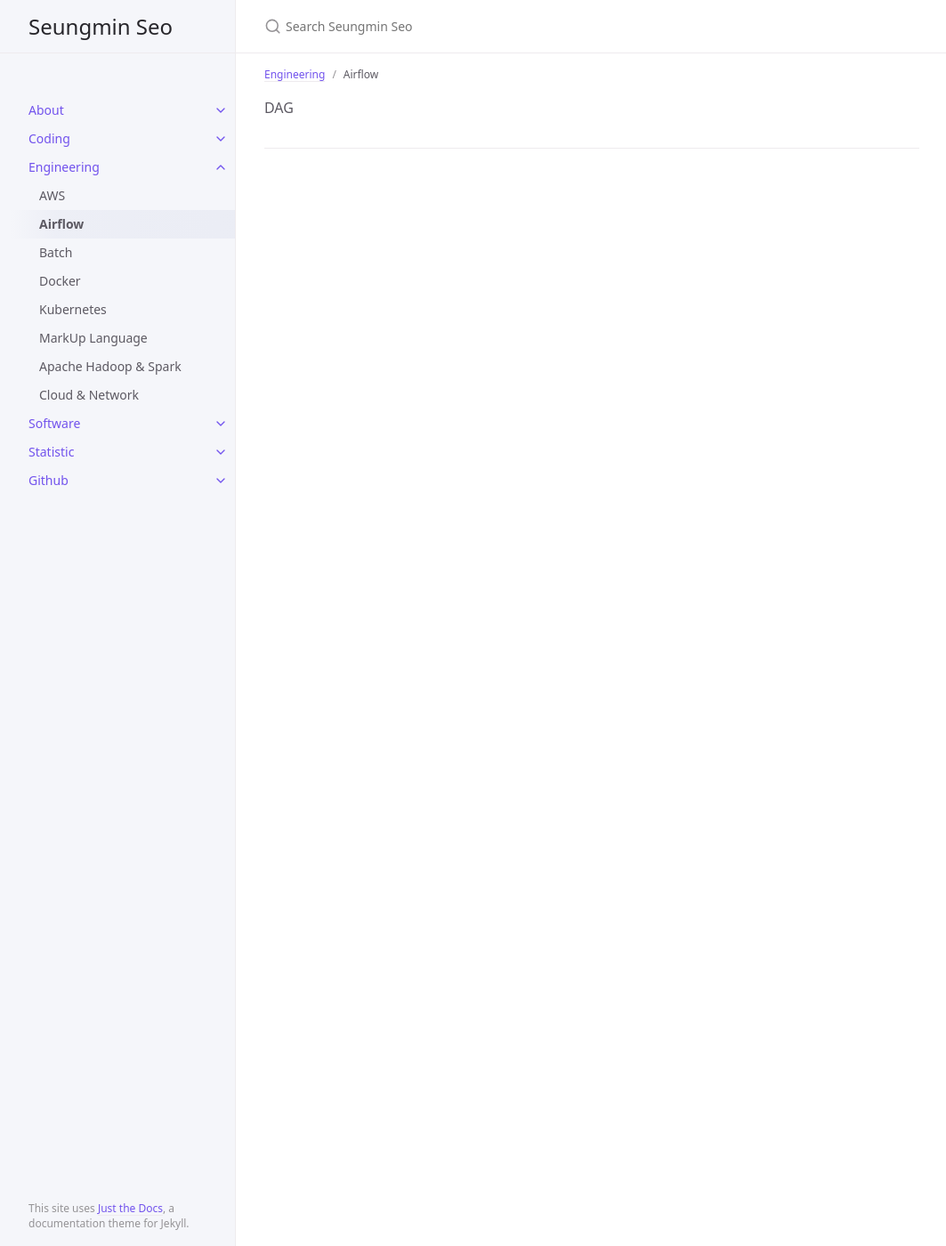
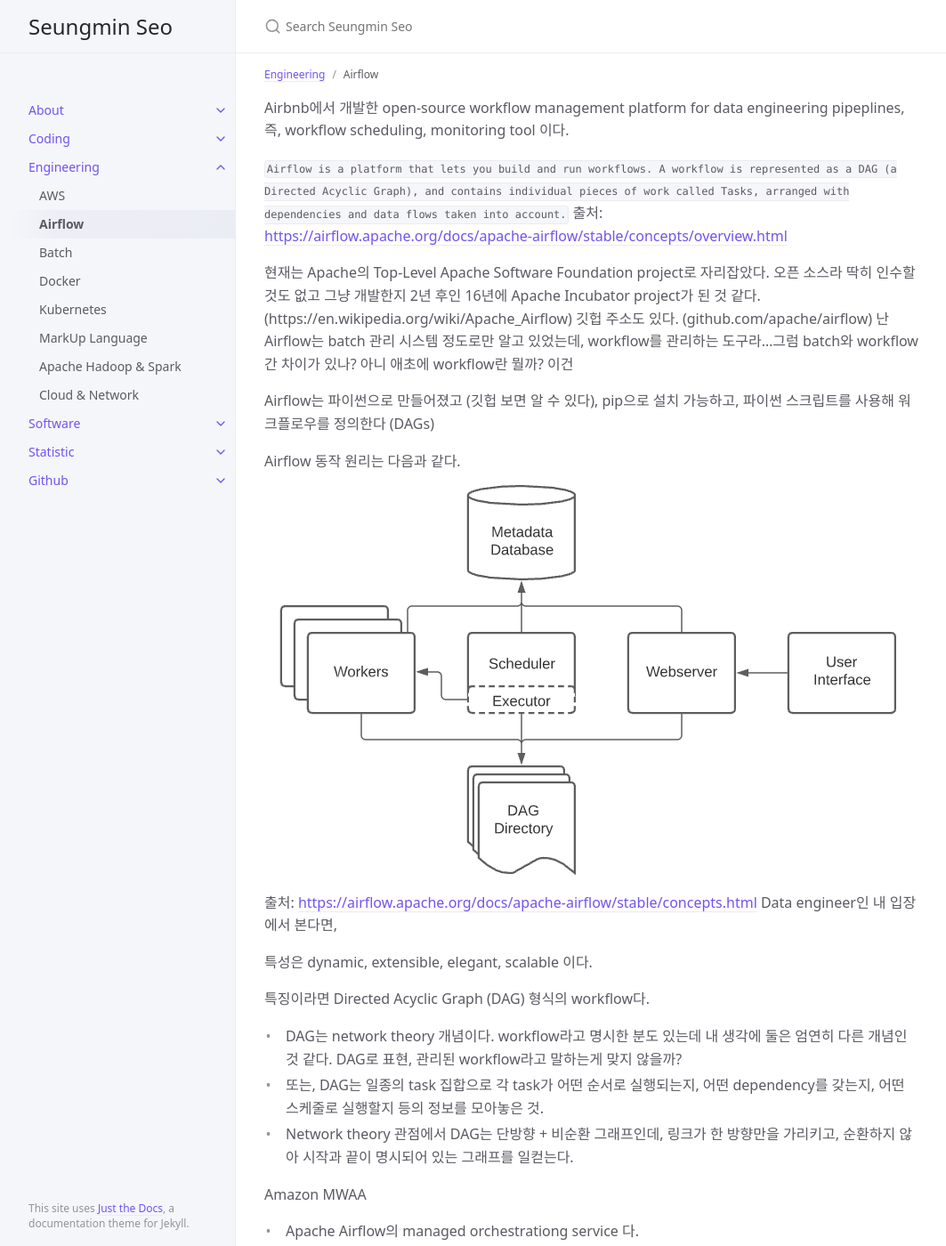
Before and after one commit to s-seo/s-seo.github.io, a Jekyll site: the page built from docs/engineering/Airflow.md, in a window 1280 px wide and 1400 px high. Shown: the whole window at 89% size, without its empty margins (107-1170 px from the left). Built offline with Jekyll 4.4.1, drawn with Linux system fonts in a browser that asks for light colours; some of the changed text lies outside the part shown.

Commit message:
update airflow

```diff
--- a/docs/engineering/Airflow.md
+++ b/docs/engineering/Airflow.md
@@ -7,4 +7,37 @@
 
 
 
-DAG
+Airbnb에서 개발한 open-source workflow management platform for data engineering pipeplines, 즉, workflow scheduling, monitoring tool 이다.
+
+`Airflow is a platform that lets you build and run workflows. A workflow is represented as a DAG (a Directed Acyclic Graph), and contains individual pieces of work called Tasks, arranged with dependencies and data flows taken into account.`
+출처: <https://airflow.apache.org/docs/apache-airflow/stable/concepts/overview.html>
+
+현재는 Apache의 Top-Level Apache Software Foundation project로 자리잡았다. 오픈 소스라 딱히 인수할 것도 없고 그냥 개발한지 2년 후인 16년에 Apache Incubator project가 된 것 같다. (https://en.wikipedia.org/wiki/Apache_Airflow) 깃헙 주소도 있다. (github.com/apache/airflow) 난 Airflow는 batch 관리 시스템 정도로만 알고 있었는데, workflow를 관리하는 도구라...그럼 batch와 workflow 간 차이가 있나? 아니 애초에 workflow란 뭘까? 이건
+
+Airflow는 파이썬으로 만들어졌고 (깃헙 보면 알 수 있다), pip으로 설치 가능하고, 파이썬 스크립트를 사용해 워크플로우를 정의한다 (DAGs)
+
+Airflow 동작 원리는 다음과 같다.
+![](https://s-seo.github.io/assets/images/post_airflow_1.PNG)
+출처: <https://airflow.apache.org/docs/apache-airflow/stable/concepts.html>
+Data engineer인 내 입장에서 본다면,
+
+
+
+특성은 dynamic, extensible, elegant, scalable 이다.
+
+특징이라면 Directed Acyclic Graph (DAG) 형식의 workflow다.
+- DAG는 network theory 개념이다. workflow라고 명시한 분도 있는데 내 생각에 둘은 엄연히 다른 개념인 것 같다. DAG로 표현, 관리된 workflow라고 말하는게 맞지 않을까?
+- 또는, DAG는 일종의 task 집합으로 각 task가 어떤 순서로 실행되는지, 어떤 dependency를 갖는지, 어떤 스케줄로 실행할지 등의 정보를 모아놓은 것.
+- Network theory 관점에서 DAG는 단방향 + 비순환 그래프인데, 링크가 한 방향만을 가리키고, 순환하지 않아 시작과 끝이 명시되어 있는 그래프를 일컫는다.
+
+
+
+
+Amazon MWAA
+
+- Apache Airflow의 managed orchestrationg service 다.
+- AWS ECR이 Docker hub의 private repository 구축, 관리를 쉽게 manage하는 서비스인 것과 비슷한 개념
+- 크래프톤에선 MWAA를 사용해 airflow를 관리한다.
+
+
+Oozie, Azkaban과 같은 DAG-based schedulers도 이전에는 많이 쓰였는데, 이것들은 DAGs를 만들려면 multiple configuration files와 file system trees를 요구하는 반면 Airflow는 파이썬 스크립트 하나면 된다는 차이점이 있다.
```
Also changed, not shown: assets/images/post_airflow_1.png (added).
